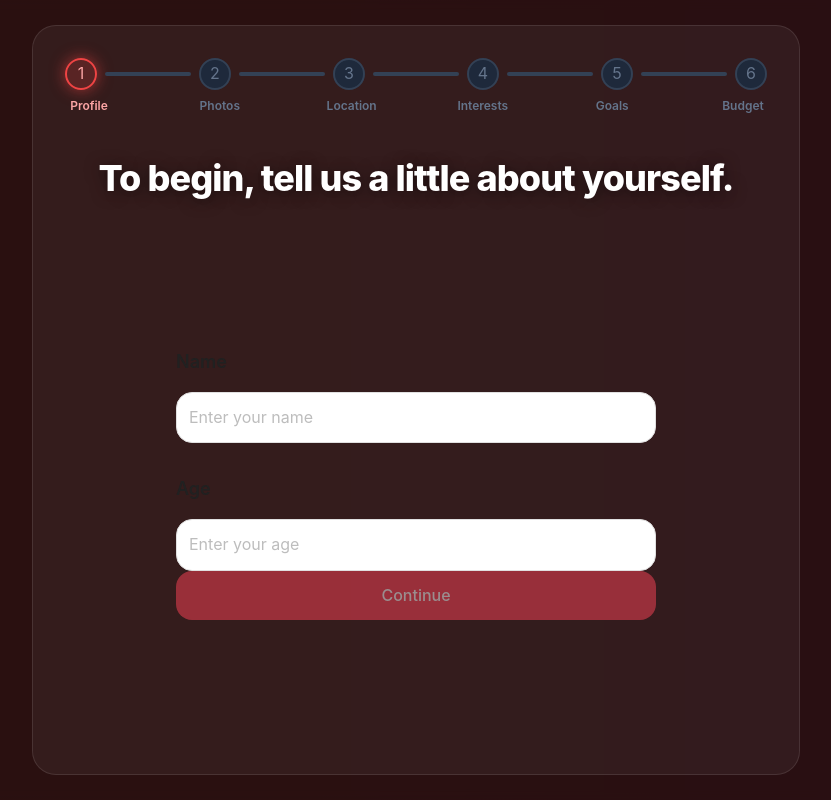
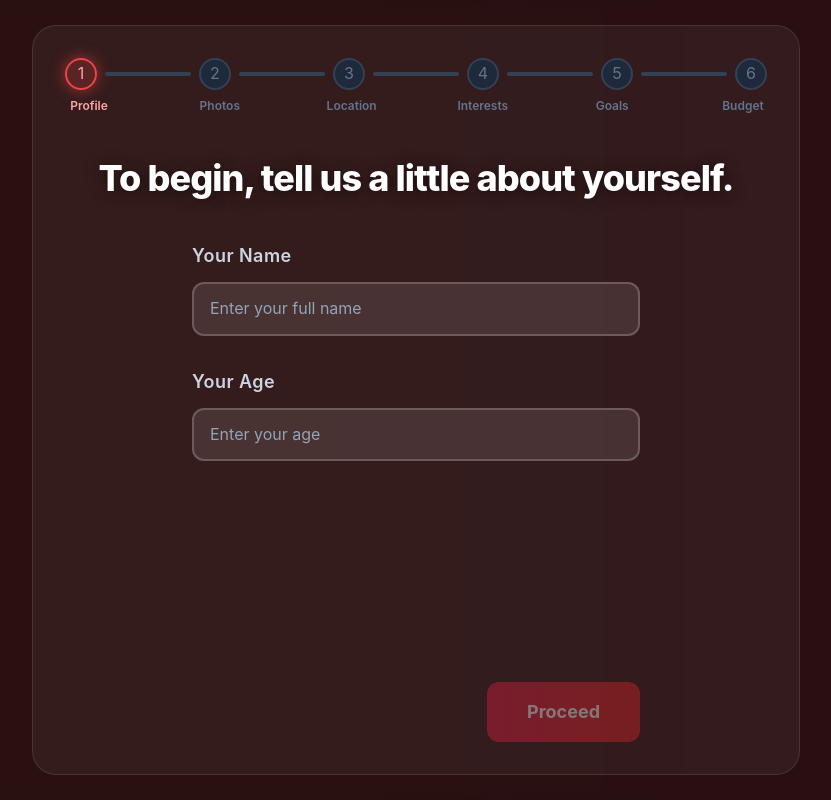
Before and after one commit to KaziAmin110/Locale, a Next.js app in the folder frontend/: page /onboarding in a window 1280 px wide. Shown: the whole page, without its empty margins (224-1055 px from the left). Built offline with nearby package versions, Linux system fonts and the light colour scheme.

Commit message:
Update UserInfoForm.tsx

```diff
--- a/frontend/src/app/onboarding/components/UserInfoForm.tsx
+++ b/frontend/src/app/onboarding/components/UserInfoForm.tsx
@@ -1,57 +1,85 @@
-import Input from "../../components/form/Input";
+import { motion } from 'framer-motion';
 
-const UserInfoForm = ({
-  name,
-  age,
-  updateFormData,
-  setCurrentStep,
-}: {
+// Define the props based on the original file
+interface UserInfoFormProps {
   name: string;
   age: string;
   updateFormData: (field: "name" | "age", value: string) => void;
   setCurrentStep: (step: number) => void;
-}) => {
-  const isButtonDisabled = !name || !age;
+}
+
+const UserInfoForm = ({ name, age, updateFormData, setCurrentStep }: UserInfoFormProps) => {
+  const isButtonDisabled = !name.trim() || !age.trim();
+
+  // Animation variants for a powerful entrance/exit
+  const variants = {
+    hidden: (direction: number) => ({
+      opacity: 0,
+      x: direction * 100,
+    }),
+    visible: {
+      opacity: 1,
+      x: 0,
+    },
+    exit: (direction: number) => ({
+      opacity: 0,
+      x: direction * -100,
+    }),
+  };
 
   return (
-    <div className="flex-1 flex flex-col justify-evenly w-full max-w-lg px-4 pt-8 pb-4">
-      <div className="flex flex-col gap-8 text-gray-800">
-        <div className="flex flex-col gap-4">
-          <label htmlFor="name" className="text-lg font-semibold">
-            Name
+    <motion.div
+      custom={1} // Represents forward direction
+      variants={variants}
+      initial="hidden"
+      animate="visible"
+      exit="exit"
+      transition={{ duration: 0.5, ease: [0.4, 0, 0.2, 1] }}
+      className="flex flex-col w-full h-full items-center justify-between"
+    >
+      <div className="w-full max-w-md flex flex-col gap-8 text-white mt-8">
+        {/* Name Input Field */}
+        <div className="flex flex-col gap-3">
+          <label htmlFor="name" className="text-lg font-semibold tracking-wide text-slate-300">
+            Your Name
           </label>
-          <Input
-            placeholder="Enter your name"
+          <input
+            id="name"
             type="text"
             value={name}
-            setValue={(value) => updateFormData("name", value)}
-            htmlFor="name"
+            onChange={(e) => updateFormData("name", e.target.value)}
+            placeholder="Enter your full name"
+            className="w-full px-4 py-3 bg-white/10 border-2 border-white/20 rounded-lg text-white placeholder-slate-400 focus:outline-none focus:border-red-400 focus:ring-2 focus:ring-red-500/50 transition-all duration-300"
           />
         </div>
 
-        <div className="flex flex-col gap-4">
-          <label htmlFor="age" className="text-lg font-semibold">
-            Age
+        {/* Age Input Field */}
+        <div className="flex flex-col gap-3">
+          <label htmlFor="age" className="text-lg font-semibold tracking-wide text-slate-300">
+            Your Age
           </label>
-          <Input
-            placeholder="Enter your age"
+          <input
+            id="age"
             type="number"
             value={age}
-            setValue={(value) => updateFormData("age", value)}
-            htmlFor="age"
+            onChange={(e) => updateFormData("age", e.target.value)}
+            placeholder="Enter your age"
+            className="w-full px-4 py-3 bg-white/10 border-2 border-white/20 rounded-lg text-white placeholder-slate-400 focus:outline-none focus:border-red-400 focus:ring-2 focus:ring-red-500/50 transition-all duration-300"
           />
         </div>
       </div>
 
+      <div className="w-full max-w-md flex justify-end">
         <button
-        type="submit"
+          type="button"
           disabled={isButtonDisabled}
           onClick={() => setCurrentStep(2)}
-        className="w-full bg-primary hover:bg-primary-hover text-white p-3 rounded-xl font-medium transition-colors disabled:opacity-50 disabled:cursor-not-allowed"
+          className="px-10 py-4 bg-gradient-to-r from-rose-600 to-red-600 text-white rounded-lg font-bold text-lg transition-all duration-300 disabled:opacity-40 disabled:cursor-not-allowed transform hover:scale-105 hover:shadow-2xl hover:shadow-red-500/40 active:scale-100"
         >
-        Continue
+          Proceed
         </button>
       </div>
+    </motion.div>
   );
 };
 
```
Lines whose indentation alone changed are shown as unchanged.
